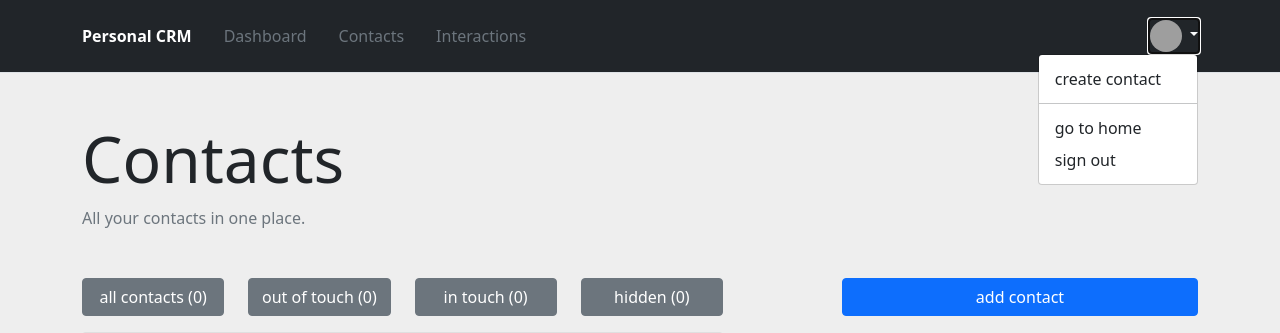
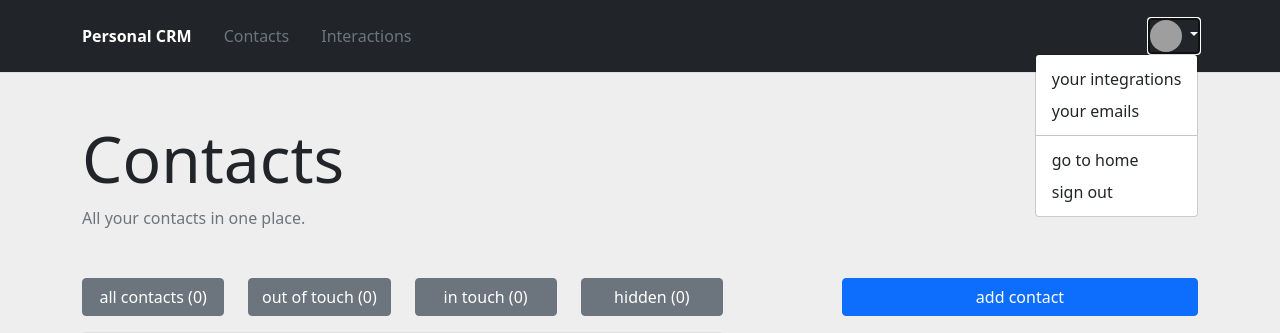
Before and after one commit to lorey/personal-crm, a Django app: page /app/contacts in a window 1280 px wide, after a click that opens the changed part. Shown: the top 333 px of the page. Run offline with Django 3.2, Linux system fonts and the light colour scheme; data that the repository does not hold is empty; grey boxes are pictures that could not be loaded.

Commit message:
Extend app navigation with admin links for emails and accounts

```diff
--- a/networking_web/templates/web/_atomic/templates/_base.html
+++ b/networking_web/templates/web/_atomic/templates/_base.html
@@ -30,7 +30,6 @@
             </a>
 
             <ul class="nav col-12 col-lg-auto me-lg-auto mb-2 justify-content-center mb-md-0">
-                <li><a href="{% url 'networking_web:index' %}" class="nav-link px-3 link-secondary">Dashboard</a></li>
                 <li><a href="{% url 'networking_web:contact-overview' %}" class="nav-link px-3 link-secondary">Contacts</a></li>
                 <li><a href="{% url 'networking_web:interactions-overview' %}" class="nav-link px-3 link-secondary">Interactions</a></li>
             </ul>
@@ -47,7 +46,8 @@
                     <img src="https://github.com/lorey.png" alt="mdo" class="rounded-circle" width="32" height="32">
                 </a>
                 <ul class="dropdown-menu text-small" aria-labelledby="dropdownUser1">
-                    <li><a class="dropdown-item" href="{% url 'networking_web:contact-create' %}">create contact</a></li>
+                    <li><a class="dropdown-item" href="{% url 'socialaccount_connections' %}">your integrations</a></li>
+                    <li><a class="dropdown-item" href="{% url 'account_email' %}">your emails</a></li>
                     <li>
                         <hr class="dropdown-divider">
                     </li>
```
